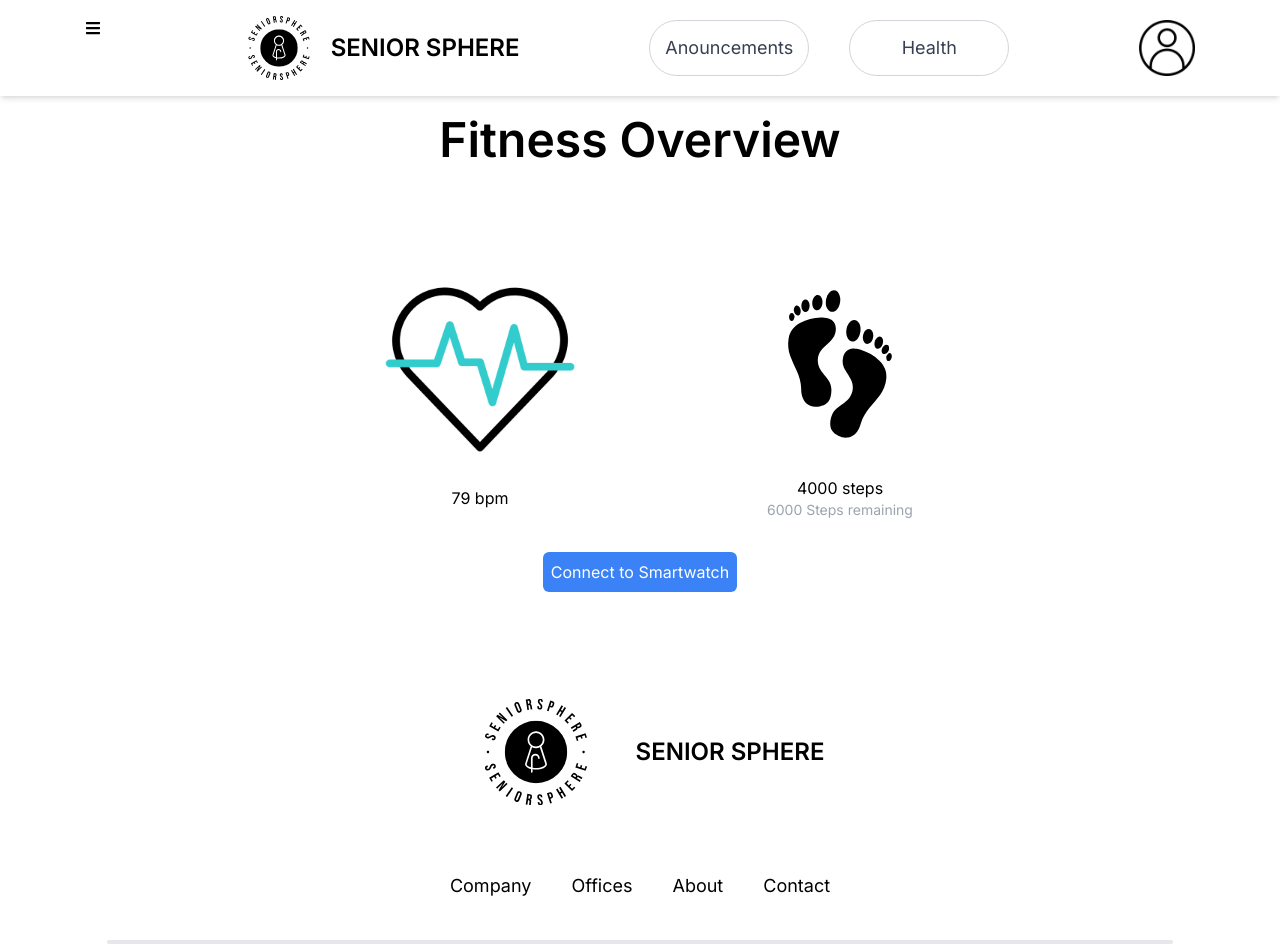
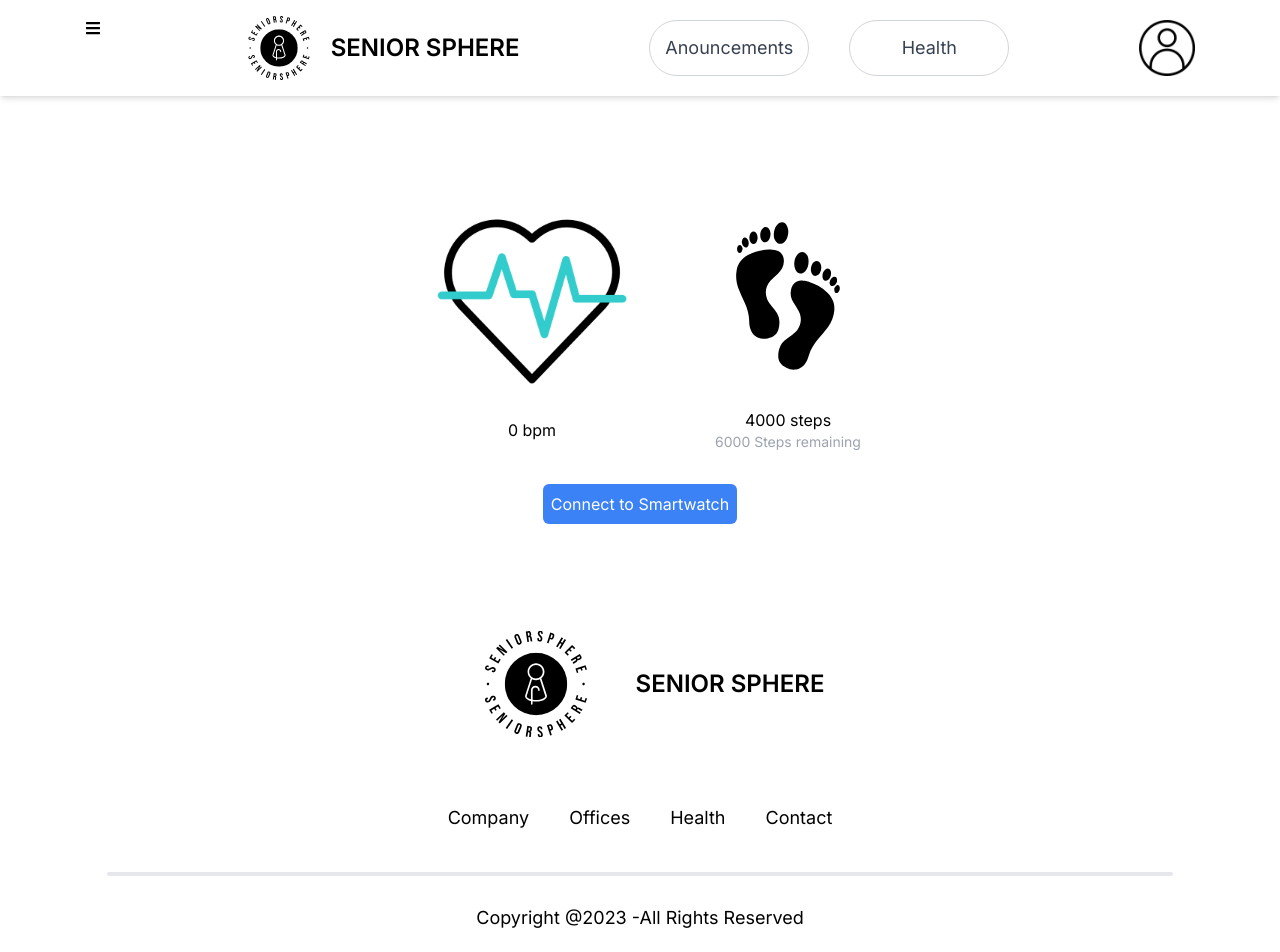
Before and after one commit to Rushikesh-24/SeniorSphere, a Next.js app in the folder Frontend/: page /Health in a window 1280 px wide. Shown: the top 952 px of the page. Built offline with nearby package versions, Linux system fonts and the light colour scheme.

Commit message:
updated health page

```diff
--- a/Frontend/app/Health/page.jsx
+++ b/Frontend/app/Health/page.jsx
@@ -1,9 +1,10 @@
-"use client";
-import React, { useEffect, useState } from "react";
+"use client"
+import React, { useEffect, useState } from 'react';
 
 const Page = () => {
   const [heartRate, setHeartRate] = useState(0);
   const [stepCount, setStepCount] = useState(0);
+  const [connected, setConnected] = useState(false);
 
   useEffect(() => {
     // Simulate fetching step count data from an API
@@ -17,8 +18,10 @@ const Page = () => {
       // Generate a random heart rate within a normal range (e.g., 60-100 bpm)
       const randomHeartRate = Math.floor(Math.random() * (100 - 60 + 1) + 60);
 
-      // Update state
-      setHeartRate(randomHeartRate);
+      // Update state only if connected
+      if (connected) {
+        setHeartRate(randomHeartRate);
+      }
 
       // Simulate fetching step count data from an API
       fetchStepCountData().then((stepCountData) => {
@@ -28,11 +31,11 @@ const Page = () => {
 
     // Update data initially and set interval for periodic updates
     updateData();
-    const intervalId = setInterval(updateData, 60000); // Update every 60 seconds
+    const intervalId = setInterval(updateData, 30000); // Update every 30 seconds
 
     // Cleanup interval on component unmount
     return () => clearInterval(intervalId);
-  }, []);
+  }, [connected]);
 
   const connectToSmartwatch = () => {
     // Simulate connecting to a smartwatch and fetching heart rate data
@@ -40,63 +43,57 @@ const Page = () => {
     // and retrieve heart rate data
 
     // Show connecting message
-    alert("Connecting to smartwatch...");
+    alert('Connecting to smartwatch...');
 
     // Simulate delay (e.g., 5 seconds)
     setTimeout(() => {
-      // Update state and show connected message
-      setHeartRate(75); // Simulated heart rate after connection
-      alert("Connected to smartwatch!");
+      // Update state to indicate connected
+      setConnected(true);
+      // Show connected message
+      alert('Connected to smartwatch!');
     }, 5000);
+  };
+
+  const disconnectFromSmartwatch = () => {
+    // Simulate disconnecting from a smartwatch
+    // Replace this with actual logic to disconnect from a smartwatch
+    setConnected(false);
+    setHeartRate('--'); // Show '--' when disconnected
+    // Additional logic for disconnecting, if needed
   };
 
   return (
     <>
-      <h1 className="flex justify-center items-center font-semibold text-5xl mt-5">
-        Fitness Overview
-      </h1>
-      <div
-        id="container"
-        className="flex justify-center flex-row items-center gap-40"
-      >
-        <div
-          id="heartRate"
-          className="flex flex-col items-center justify-center mt-16"
-        >
-          <img
-            src="/Assets/heartRate.gif"
-            alt=""
-            className="w-60 mt-2 bg-none"
-          />
-          <p id="HeartbeatCounter" className="">
-            {heartRate} <span>bpm</span>
-          </p>
+      <div id="container" className='flex justify-center flex-row items-center gap-14'>
+        {connected && (
+          <div className="absolute top-20 right-0 m-4 text-green-500">
+            <svg xmlns="http://www.w3.org/2000/svg" className="h-6 w-6" fill="none" viewBox="0 0 24 24" stroke="currentColor">
+              <path strokeLinecap="round" strokeLinejoin="round" strokeWidth="2" d="M5 13l4 4L19 7"></path>
+            </svg>
+            <span className="ml-2">Connected</span>
+          </div>
+        )}
+        <div id="heartRate" className={`flex flex-col items-center justify-center mt-16 `}>
+          <img src="/Assets/heartRate.gif" alt="" className='w-60 mt-2 bg-none'/>
+          <p id='HeartbeatCounter' className={`${connected ? '' : 'hidden'}}`}>{heartRate} <span>bpm</span></p>
         </div>
-        <div
-          id="steps"
-          className="mt-28 border-black flex items-center flex-col"
-        >
-          <img
-            src="/Assets/Human_footprints.svg"
-            alt=""
-            className="w-40 mt-2 rounded-full  border-gray-500"
-          />
-          <p id="Stepcount" className="mt-8 gap-1 ">
-            {stepCount} <span>steps</span>
-          </p>
-          <p className="text-gray-400 text-sm">
-            {10000 - stepCount} <span>Steps remaining</span>
-          </p>
+        <div id="steps" className='mt-28 border-black flex items-center flex-col'>
+          <img src="/Assets/Human_footprints.svg" alt="" className='w-40 mt-2 rounded-full  border-gray-500'/>
+          <p id='Stepcount' className='mt-8 gap-1 '>{stepCount} <span>steps</span></p>
+          <p className='text-gray-400 text-sm'>{10000 - stepCount} <span>Steps remaining</span></p>
         </div>
+
       </div>
-      <div id="button" className="flex justify-center items-center">
-        <button
-          onClick={connectToSmartwatch}
-          className="bg-blue-500 text-white p-2 mt-8 rounded-md"
-        >
-          Connect to Smartwatch
-        </button>
-      </div>
+      <div id="button" className='flex justify-center items-center'>
+      {!connected ? (
+          <button onClick={connectToSmartwatch} className='bg-blue-500 text-white p-2 mt-8 rounded-md'>
+            Connect to Smartwatch
+          </button>
+        ) : (
+          <button onClick={disconnectFromSmartwatch} className='bg-red-500 text-white p-2 mt-8 rounded-md'>
+            Disconnect
+          </button>
+        )}</div>
     </>
   );
 };
--- a/Frontend/app/components/Footer.jsx
+++ b/Frontend/app/components/Footer.jsx
@@ -1,3 +1,4 @@
+import Link from 'next/link'
 import React from 'react'
 
 const Footer = () => {
@@ -10,8 +11,8 @@ const Footer = () => {
             <ul id="footerlinks" className='flex list-none gap-10 text-lg flex-wrap'>
                 <li className='cursor-pointer '>Company</li>
                 <li className='cursor-pointer '>Offices</li>
-                <li className='cursor-pointer '>About</li>
-                <li className='cursor-pointer '>Contact</li>
+                <Link href="/Health"><li className='cursor-pointer '>Health</li></Link>
+                <Link href="/Contact"><li className='cursor-pointer '>Contact</li></Link>
             </ul>
             <div id="copyright" className=' flex flex-col items-center gap-7 w-screen mb-7 text-lg'>
                 <hr className=' w-10/12 border-none rounded-md h-1 bg-gray-200 '/>
```
